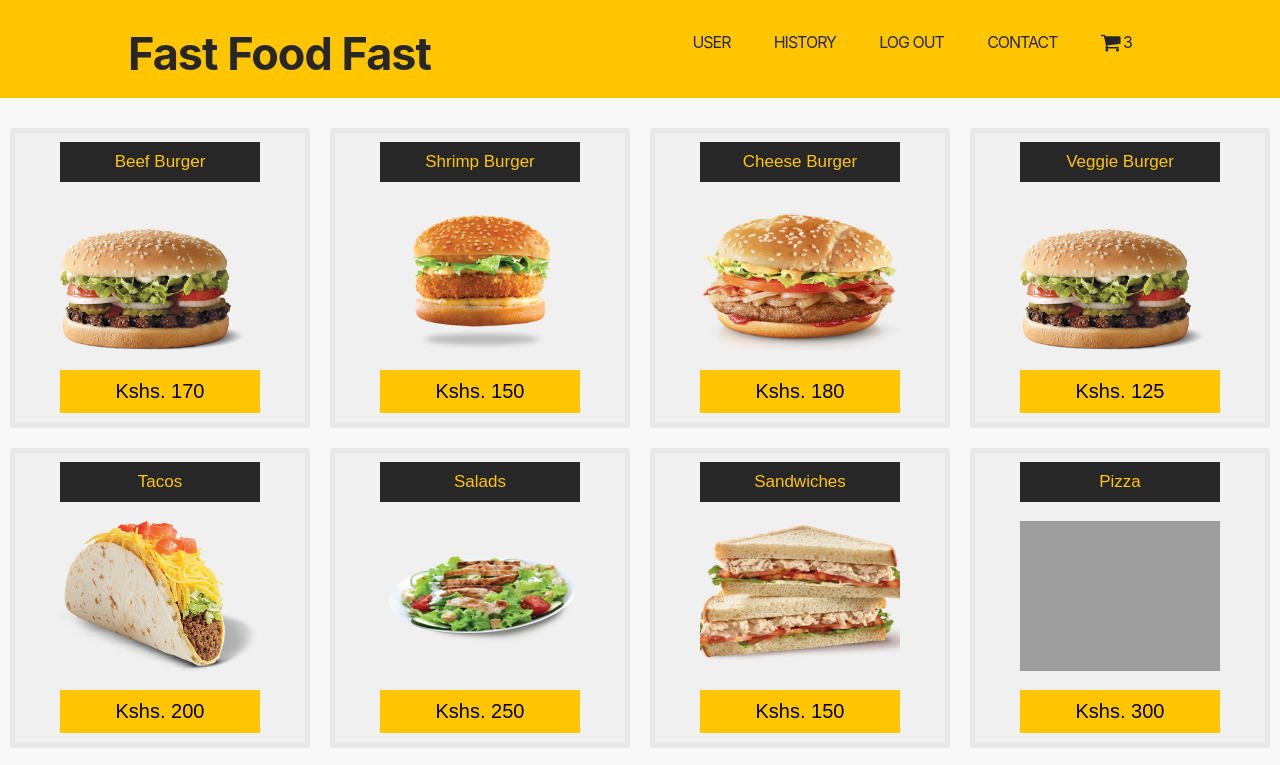
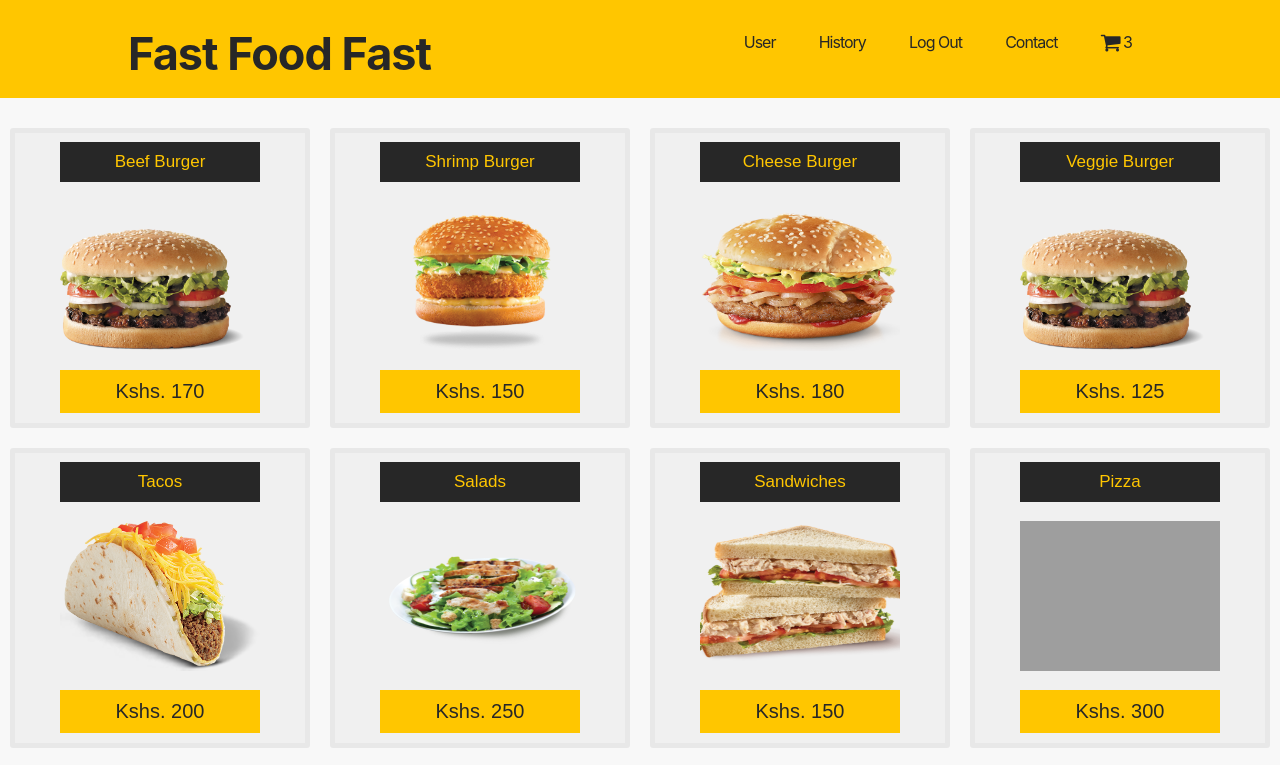
Before and after one commit to Chell0/Fast-Food-Fast, a plain HTML site: page orders/order_list.html in a window 1280 px wide. Shown: the top 765 px of the page. Drawn offline with Linux system fonts and the light colour scheme; grey boxes are pictures that could not be loaded.

Commit message:
[Finishes #160763140] added some style

```diff
--- a/orders/assets/css/order-list.css
+++ b/orders/assets/css/order-list.css
@@ -50,7 +50,6 @@ header {
 header a {
     color: var(--black);
     text-decoration: none;
-    text-transform: uppercase;
     font-size: 16px;
 }
 
@@ -146,6 +145,7 @@ header a:hover {
 
 button.price {
     background: var(--yellow);
+    color: var(--black);
     font-size: 20px;
 }
 
```
